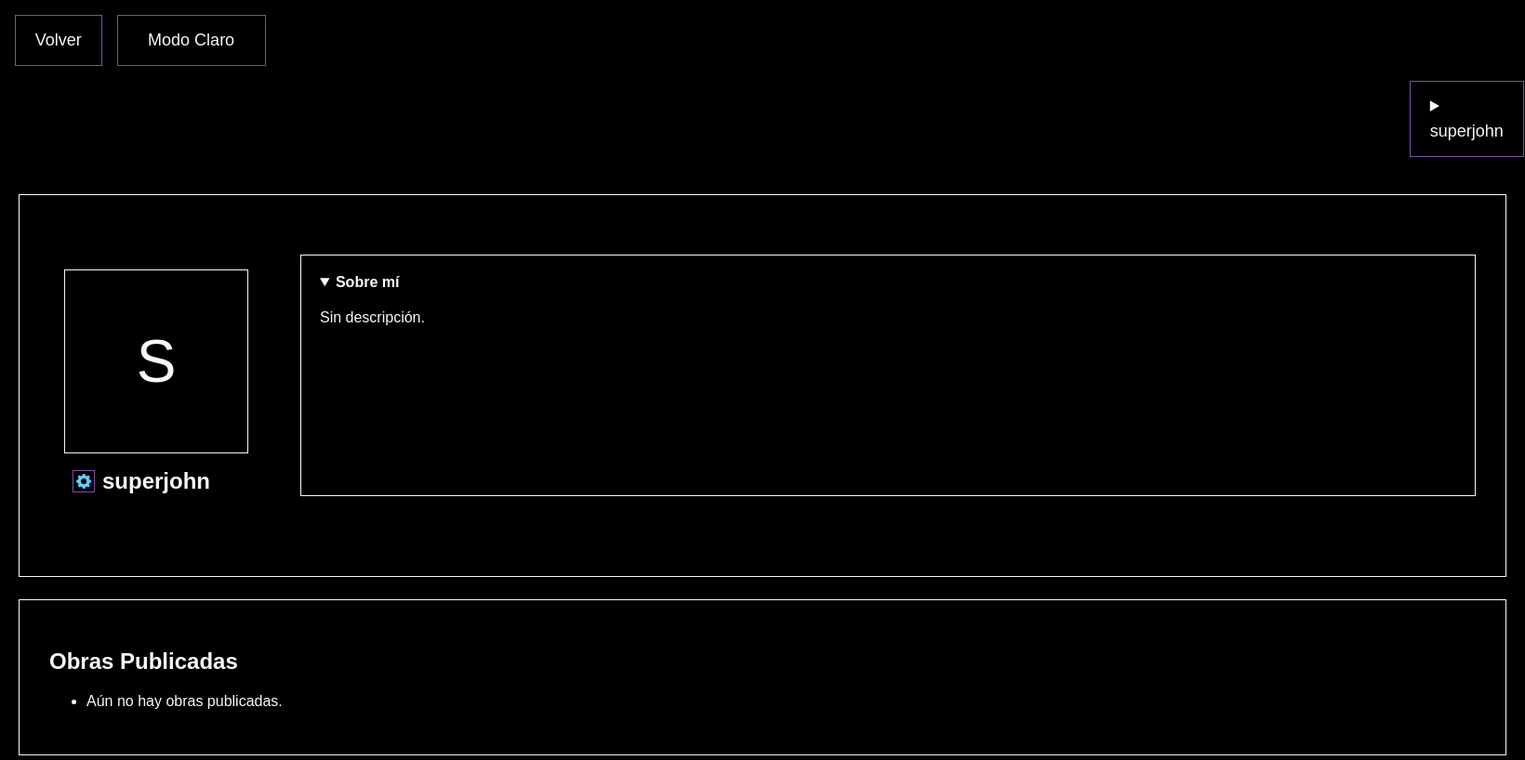
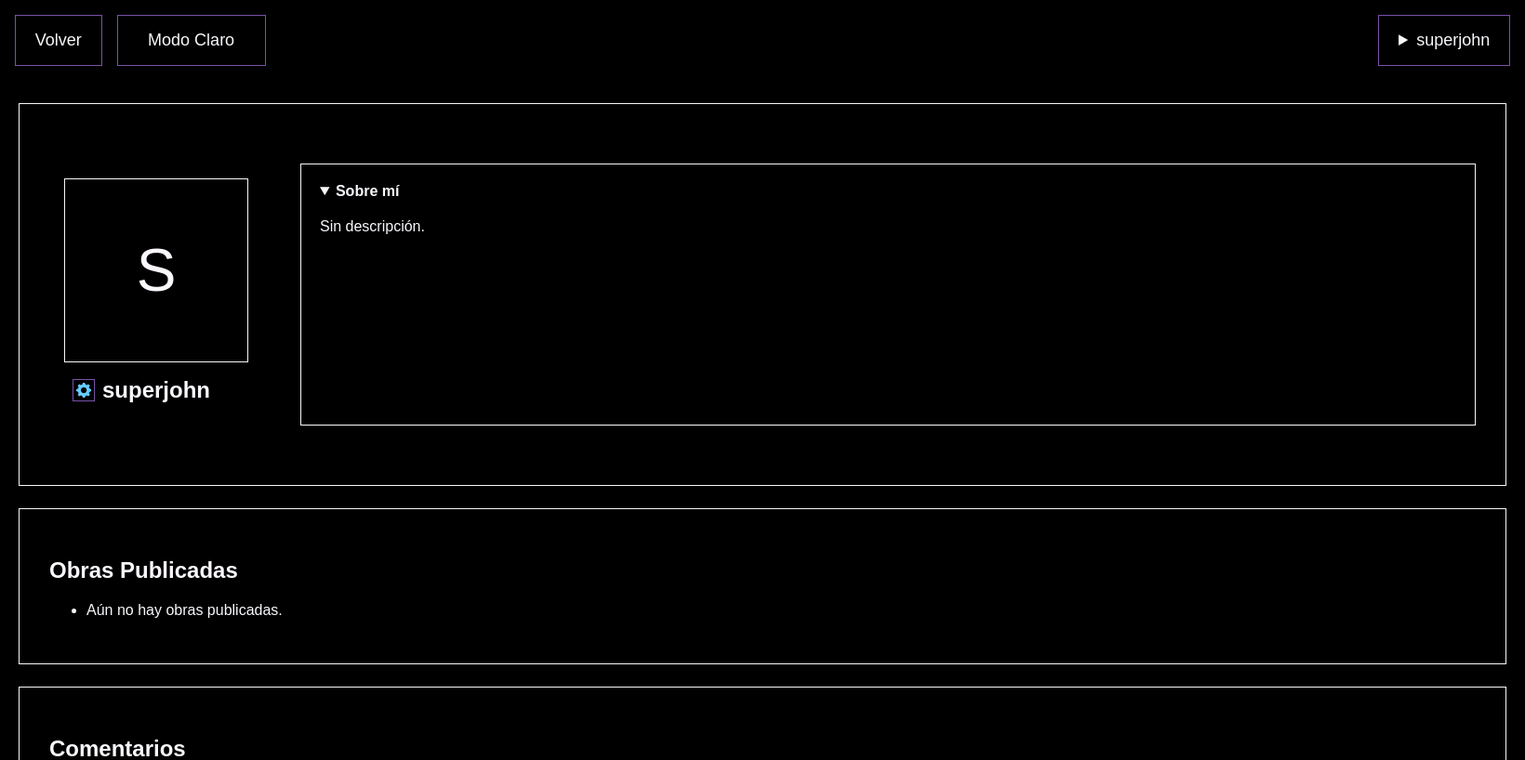
Before and after one commit to RValdesD/tintaeterna, a Django app: page /authors/17/ in a window 1640 px wide. Shown: the top 818 px of the page at 93% size. Run offline with Django 5.2, Linux system fonts and the light colour scheme; a user stored in the database is signed in; data comes from the database, SQL or seed files in the repository; both versions use the stored data as it was after the commit; some libraries are stand-ins or nearby versions.

Commit message:
Styles: arreglos visuales

```diff
--- a/pages/static/pages/profile-revamp.css
+++ b/pages/static/pages/profile-revamp.css
@@ -57,6 +57,9 @@ main.public-profile {
 }
 .profile-about[open] {
   min-height: 260px;
+  /* Match the image/name column when the description is short. */
+  align-self: stretch;
+  box-sizing: border-box;
 }
 .profile-about summary {
   cursor: pointer;
--- a/pages/static/pages/profile.css
+++ b/pages/static/pages/profile.css
@@ -91,7 +91,9 @@ body > header:not(.site-header) {
 body > header:not(.site-header) > .account-menu {
     position: relative;
     order: 99;
-    margin-left: 1500px;
+    margin-left: auto;
+    max-width: 100%;
+    min-width: 0;
     right: auto;
     top: auto;
     transform: none;
@@ -111,3 +113,14 @@ body > header:not(.site-header) .account-menu > summary {
     line-height: 1.5;
     border-radius: 0;
 }
+
+/* Keep long account names and the opened menu inside narrow headers. */
+body > header:not(.site-header) .account-menu > summary {
+    box-sizing: border-box;
+    overflow-wrap: anywhere;
+}
+body > header:not(.site-header) .account-menu-panel {
+    box-sizing: border-box;
+    max-width: calc(100vw - 40px);
+    overflow-wrap: anywhere;
+}
```
Also changed, not shown: pages/tests.py (+13 -17 lines), db.sqlite3, media/avatars/15/23be6a088d244bc3845f5c3a3a423e1c.png (added), media/banners/15/4c008c3b8f6a4a1983aa0e2493436d00.png (added).
